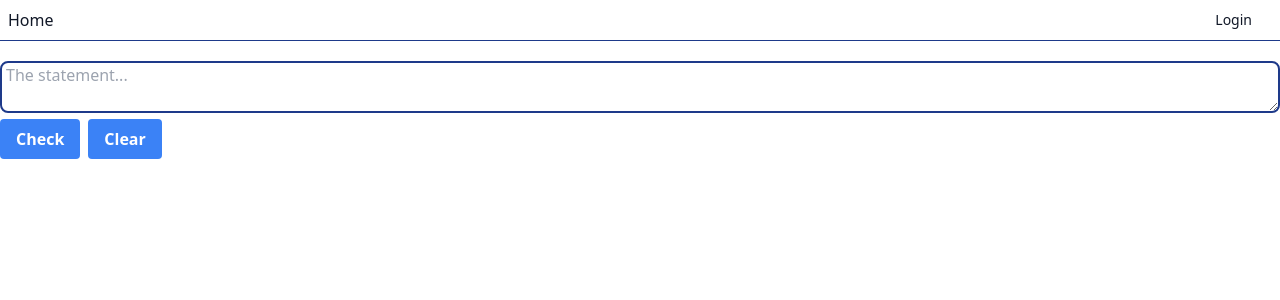
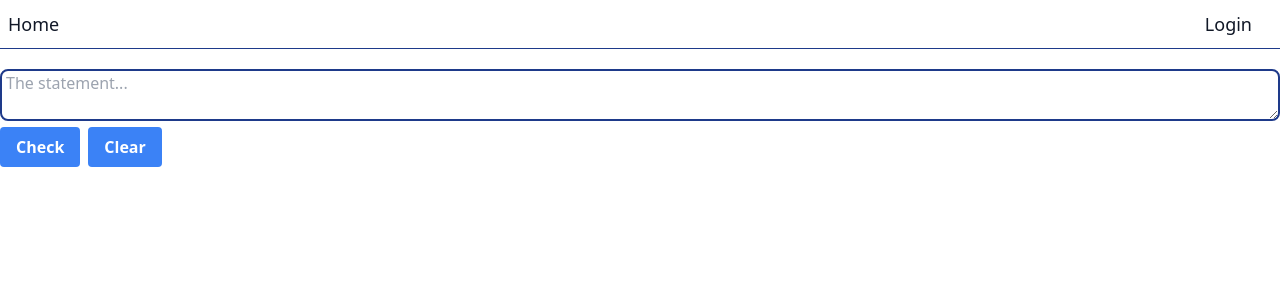
Before and after one commit to DimitriTimoz/fact-cheker, a Nuxt app in the folder web-app/: page /check in a window 1280 px wide. Shown: the top 300 px of the page. Built offline with nearby package versions, Linux system fonts and the light colour scheme.

Commit message:
Add animation on hover

```diff
--- a/web-app/layouts/default.vue
+++ b/web-app/layouts/default.vue
@@ -1,11 +1,11 @@
 <template>
     <header class="bg-background text-text border-b border-primary">
         <nav class="flex flex-wrap justify-between items-center mx-auto max-w-screen-xl" aria-label="Global">
-            <div class="flex items-center ml-2">
+            <div class="flex items-center ml-2 text-lg">
                 <nuxt-link to="/">Home</nuxt-link>
             </div>
             <div class="flex items-center" v-if="!authenticated" >
-                <nuxt-link to="/login" class="text-text  hover:primary focus:ring-4 focus:ring-gray-300 font-medium rounded-lg text-sm px-4 lg:px-5 py-2 lg:py-2.5 mr-2">Login</nuxt-link>
+                <nuxt-link to="/login" class="text-text hover:scale-110 transition-all font-medium rounded-lg text-lg px-4 lg:px-5 py-2 lg:py-2.5 mr-2">Login</nuxt-link>
             </div>
         </nav>
     </header>
```
